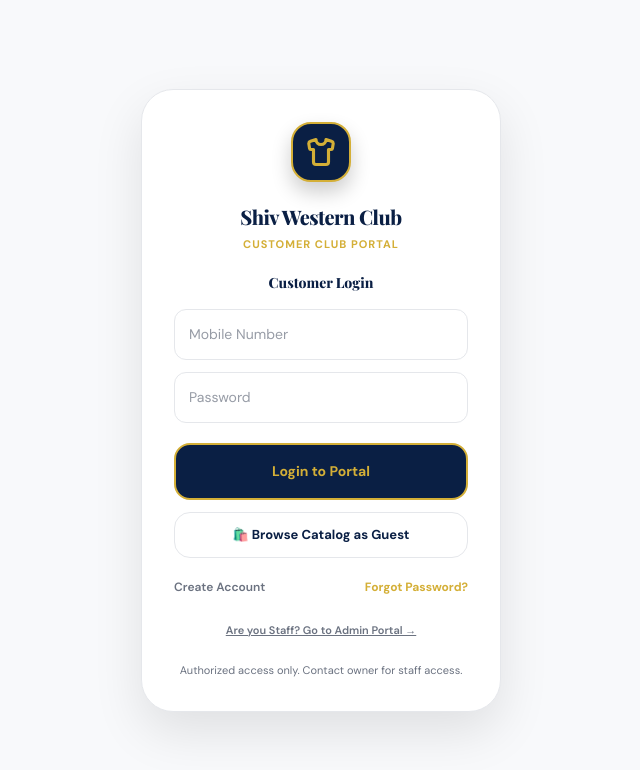
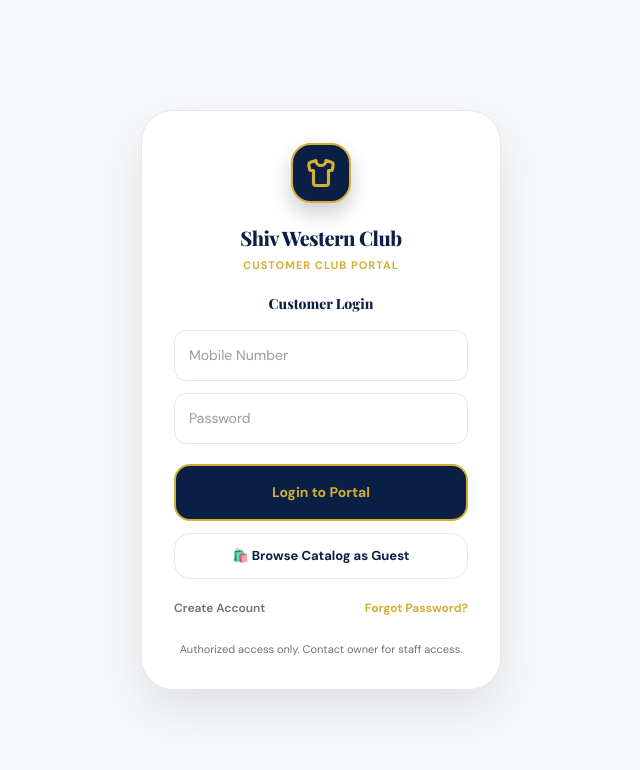
Before and after one commit to nupeshpatel4342-ux/Shiv-Western-Club-Billdesk, a React (Vite) app: page / in a window 1280 px wide. Shown: the top 770 px of the page, without its empty margins (319-959 px from the left). Built offline with nearby package versions, Linux system fonts and the light colour scheme; no server answers; the database is empty.

Commit message:
fix: remove redundant button for navigating to admin portal in login form

```diff
--- a/src/App.tsx
+++ b/src/App.tsx
@@ -874,13 +874,6 @@ const App = () => {
                     Forgot Password?
                   </button>
                 </div>
-                <button
-                  type="button"
-                  onClick={() => navigateTo("admin")}
-                  style={{ background: "transparent", border: "none", color: C.muted, fontSize: 11, fontWeight: 600, cursor: "pointer", marginTop: 14, textDecoration: "underline" }}
-                >
-                  Are you Staff? Go to Admin Portal →
-                </button>
               </form>
             )
           ) : (
```
